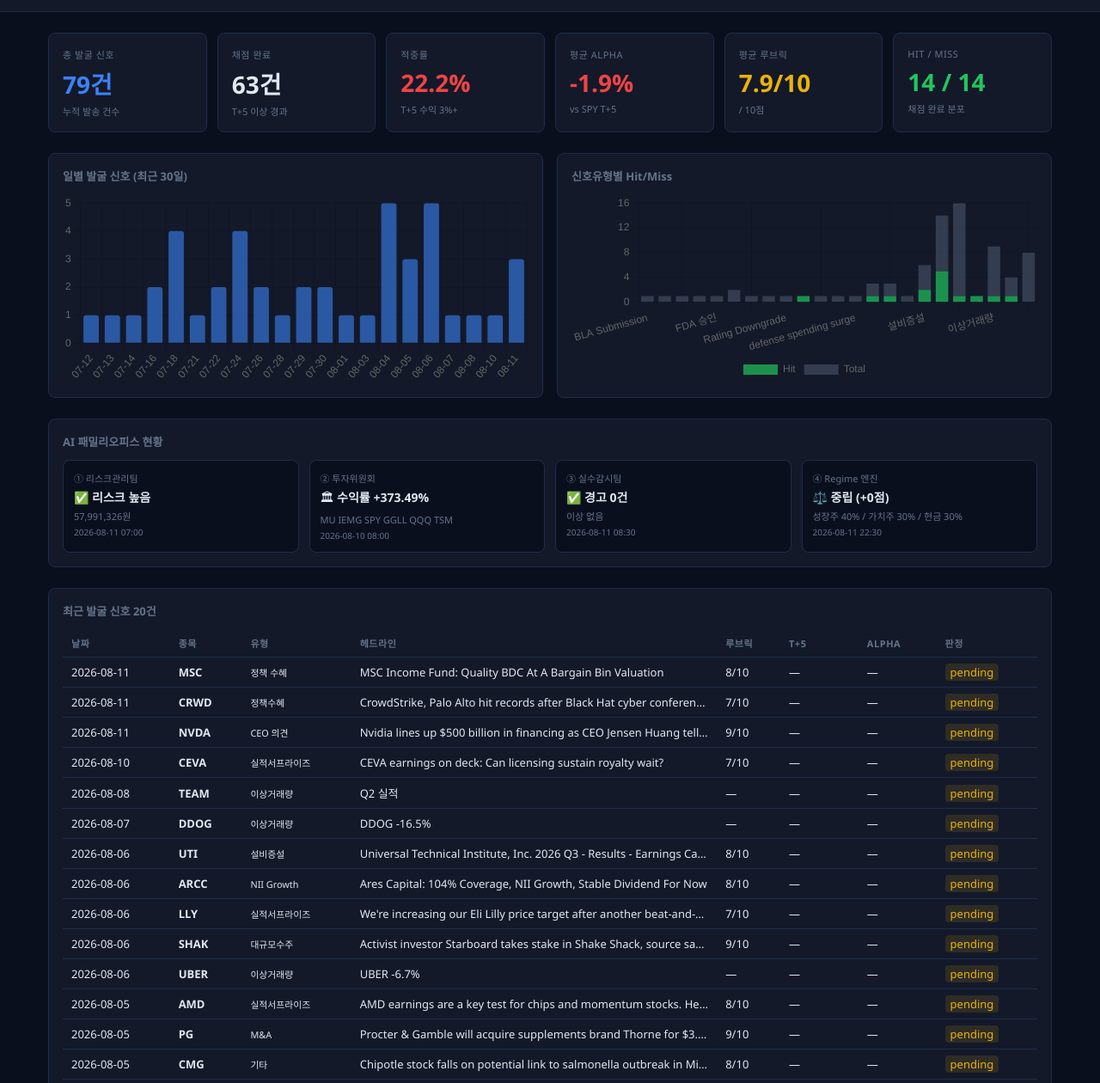
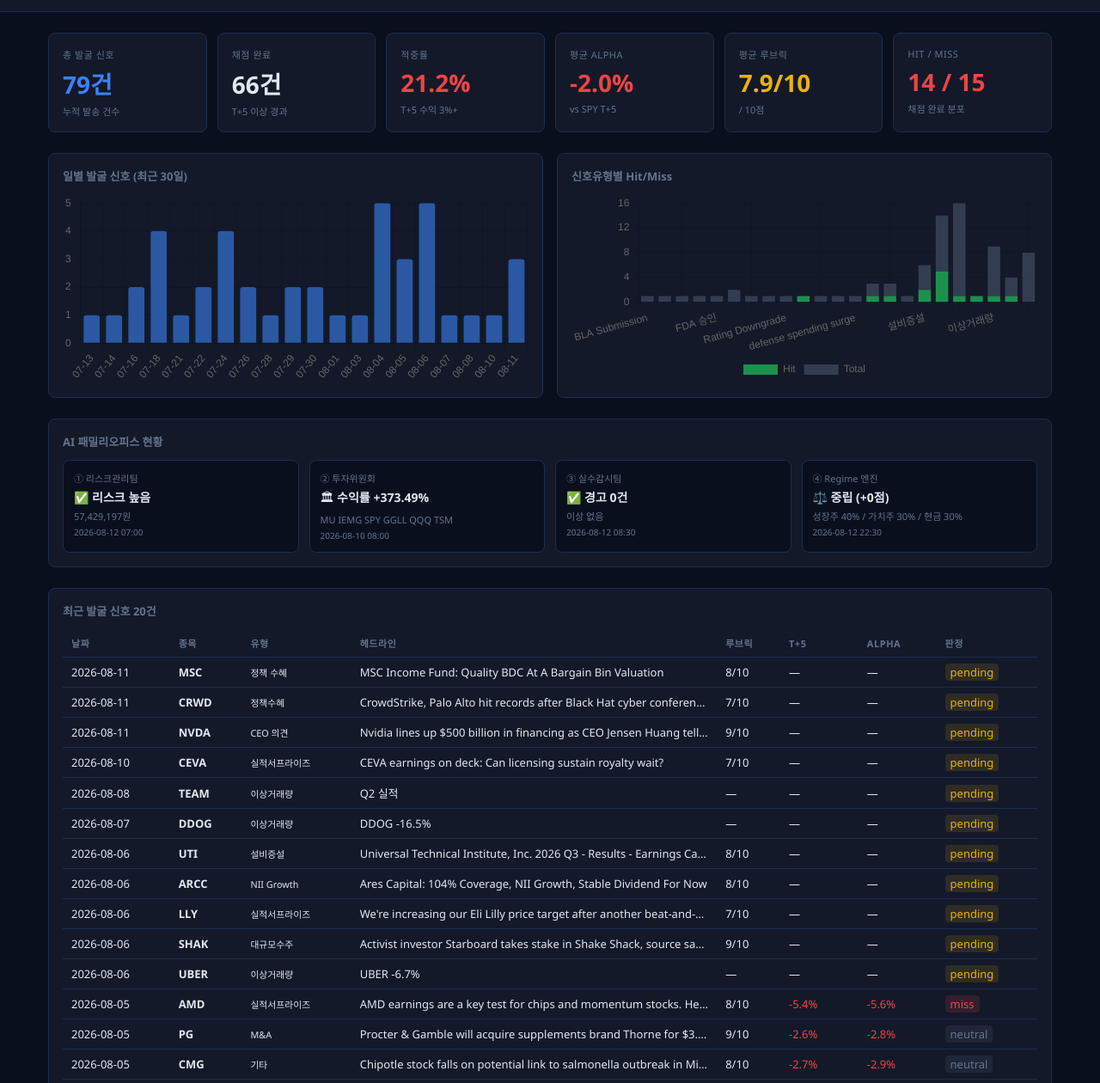
Before and after one commit to gyuminee50-hash/gyuminee50-hash.github.io, a plain HTML site: page dashboard.html in a window 1280 px wide. Shown: the part 63-1323 px from the top of the page at 86% size. Drawn offline with nearby package versions, Linux system fonts and the light colour scheme.

Commit message:
dashboard: 결과추적 업데이트 2026-08-13

```diff
--- a/dashboard.html
+++ b/dashboard.html
@@ -141,21 +141,17 @@
 <script>
 /* __DASHBOARD_DATA__ */
 const STATS = {
-  "generated_at": "2026-08-12T00:15:02.085443",
+  "generated_at": "2026-08-13T00:15:02.101610",
   "summary": {
     "total_signals": 79,
-    "evaluated": 63,
+    "evaluated": 66,
     "hit_count": 14,
-    "miss_count": 14,
-    "hit_rate_pct": 22.2,
-    "avg_alpha_pct": -1.94,
+    "miss_count": 15,
+    "hit_rate_pct": 21.2,
+    "avg_alpha_pct": -2.05,
     "avg_rubric": 7.9
   },
   "trend": [
-    {
-      "date": "2026-07-12",
-      "count": 1
-    },
     {
       "date": "2026-07-13",
       "count": 1
@@ -471,9 +467,9 @@
       "type": "실적서프라이즈",
       "headline": "AMD earnings are a key test for chips and momentum stocks. Here's what the options market is saying",
       "rubric": 8,
-      "verdict": "pending",
-      "ret5": null,
-      "alpha5": null
+      "verdict": "miss",
+      "ret5": -5.4,
+      "alpha5": -5.6
     },
     {
       "date": "2026-08-05",
@@ -481,9 +477,9 @@
       "type": "M&A",
       "headline": "Procter & Gamble will acquire supplements brand Thorne for $3.8 billion, CEO tells CNBC",
       "rubric": 9,
-      "verdict": "pending",
-      "ret5": null,
-      "alpha5": null
+      "verdict": "neutral",
+      "ret5": -2.6,
+      "alpha5": -2.8
     },
     {
       "date": "2026-08-05",
@@ -491,9 +487,9 @@
       "type": "기타",
       "headline": "Chipotle stock falls on potential link to salmonella outbreak in Minnesota",
       "rubric": 8,
-      "verdict": "pending",
-      "ret5": null,
-      "alpha5": null
+      "verdict": "neutral",
+      "ret5": -2.7,
+      "alpha5": -2.9
     },
     {
       "date": "2026-08-04",
@@ -564,24 +560,24 @@
       "icon": "⚖️",
       "vix": 20.0,
       "rate10y": 4.5,
-      "updated_at": "2026-08-11T22:30:18.014967"
+      "updated_at": "2026-08-12T22:30:09.947951"
     },
-    "last_updated": "2026-08-11T22:30:18.014981",
+    "last_updated": "2026-08-12T22:30:09.947963",
     "risk": {
       "risk_level": "높음",
-      "total_krw": 57991326,
+      "total_krw": 57429197,
       "warnings": [],
       "sector_top": {
         "sector": "미국시장ETF",
-        "value": 26302563.0,
-        "pct": 45.4
+        "value": 26117916.0,
+        "pct": 45.5
       },
-      "updated_at": "2026-08-11T07:00:12.164536"
+      "updated_at": "2026-08-12T07:00:12.028599"
     },
     "mistakes": {
       "alert_count": 0,
       "tickers": [],
-      "updated_at": "2026-08-11T08:30:08.294353"
+      "updated_at": "2026-08-12T08:30:08.380309"
     },
     "committee": {
       "tickers": [
```
